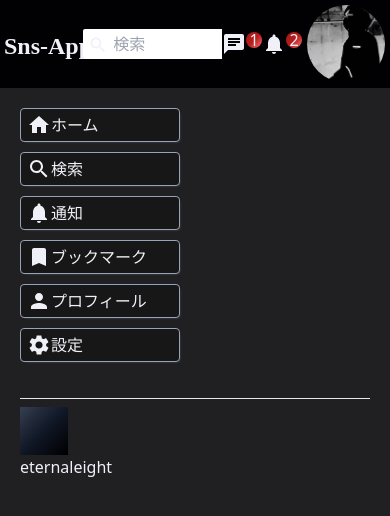
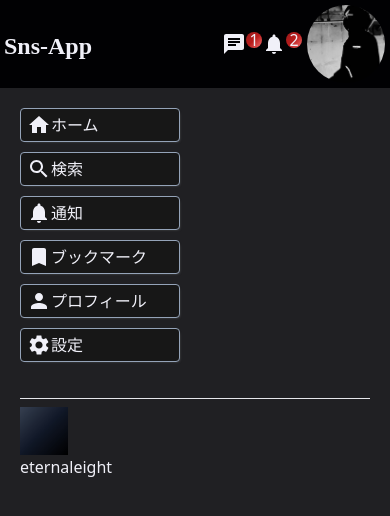
Before and after one commit to eternaleight/geek-sns, a React (Create React App) app: page / in a window 390 px wide. Shown: the top 516 px of the page. Built offline with nearby package versions, Linux system fonts and the light colour scheme; a small style sheet from the web is missing; the HTML template or start-up script is replaced by a standard one.

Commit message:
feat(responsive): add tailwindcss screens size

```diff
--- a/src/components/Topbar.tsx
+++ b/src/components/Topbar.tsx
@@ -19,10 +19,10 @@ const Topbar: React.FC = () => {
       </div>
       <div className="relative top-[20pd]topbarCenter flex flex-[5]">
         <div className=" h-[30px] rounded-[2px] flex bg-white items-cernter searchbar">
-          <Search className="searchIcon mt-[6px] text-[20px] w-[30px]" />
+          <Search className="searchIcon max-xs:w-0 mt-[6px] text-[20px] w-[30px]" />
           <input
             type="text"
-            className="searchInput w-[80%] focus:outline-none text-black"
+            className="searchInput max-xs:w-0 w-[80%] focus:outline-none text-black"
             placeholder="検索"
           />
         </div>
--- a/tailwind.config.js
+++ b/tailwind.config.js
@@ -4,6 +4,13 @@ module.exports = {
   ],
   theme: {
     extend: {
+      screens: {
+        'max-xl': {'max': '1279px'},
+        'max-lg': {'max': '1023px'},
+        'max-md': {'max': '767px'},
+        'max-sm': {'max': '639px'},
+        'max-xs': {'max': '559px'},
+      },
       fontFamily: {
         noto: ["Noto Sans JP"],
         dancing: ["Dancing Script"],
```
